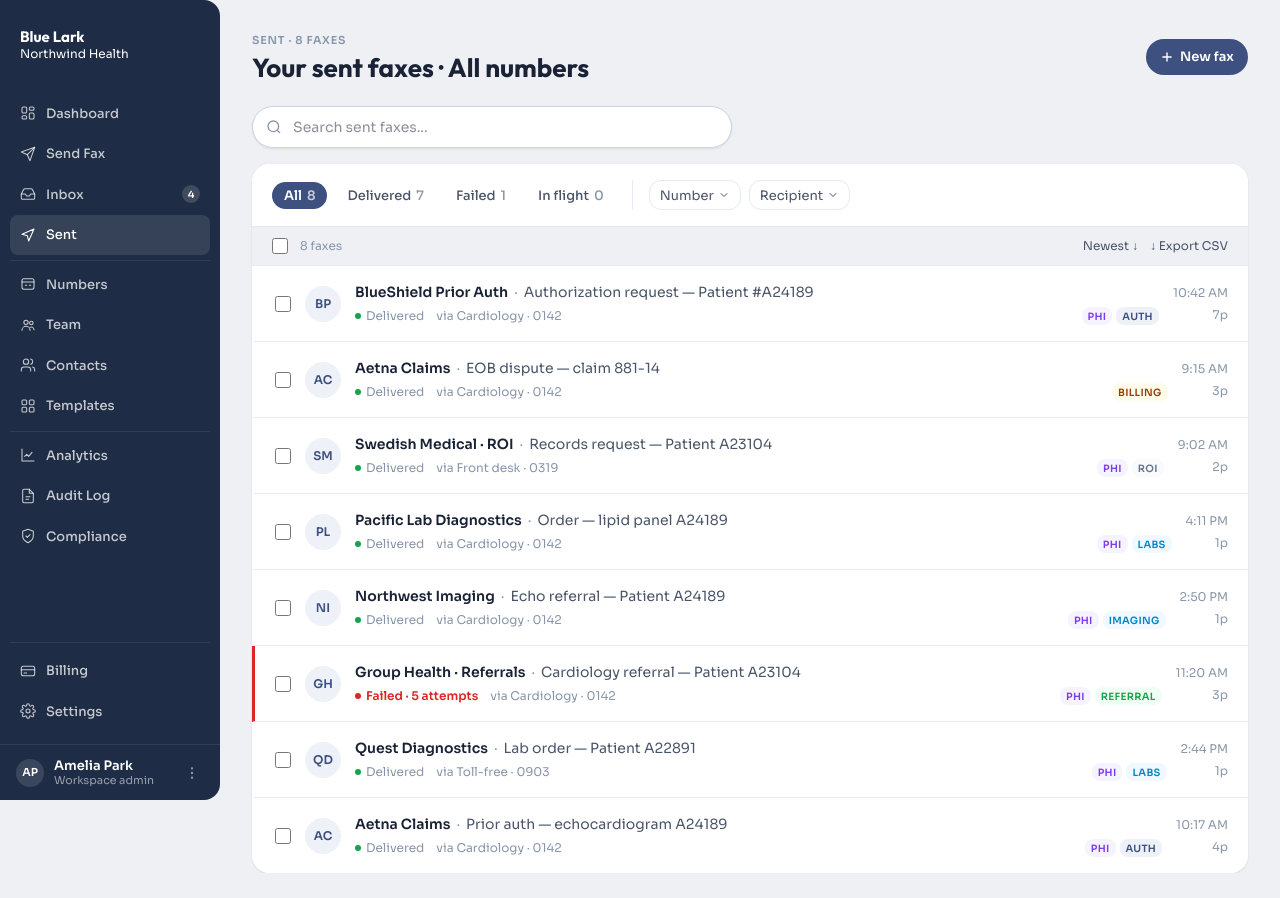
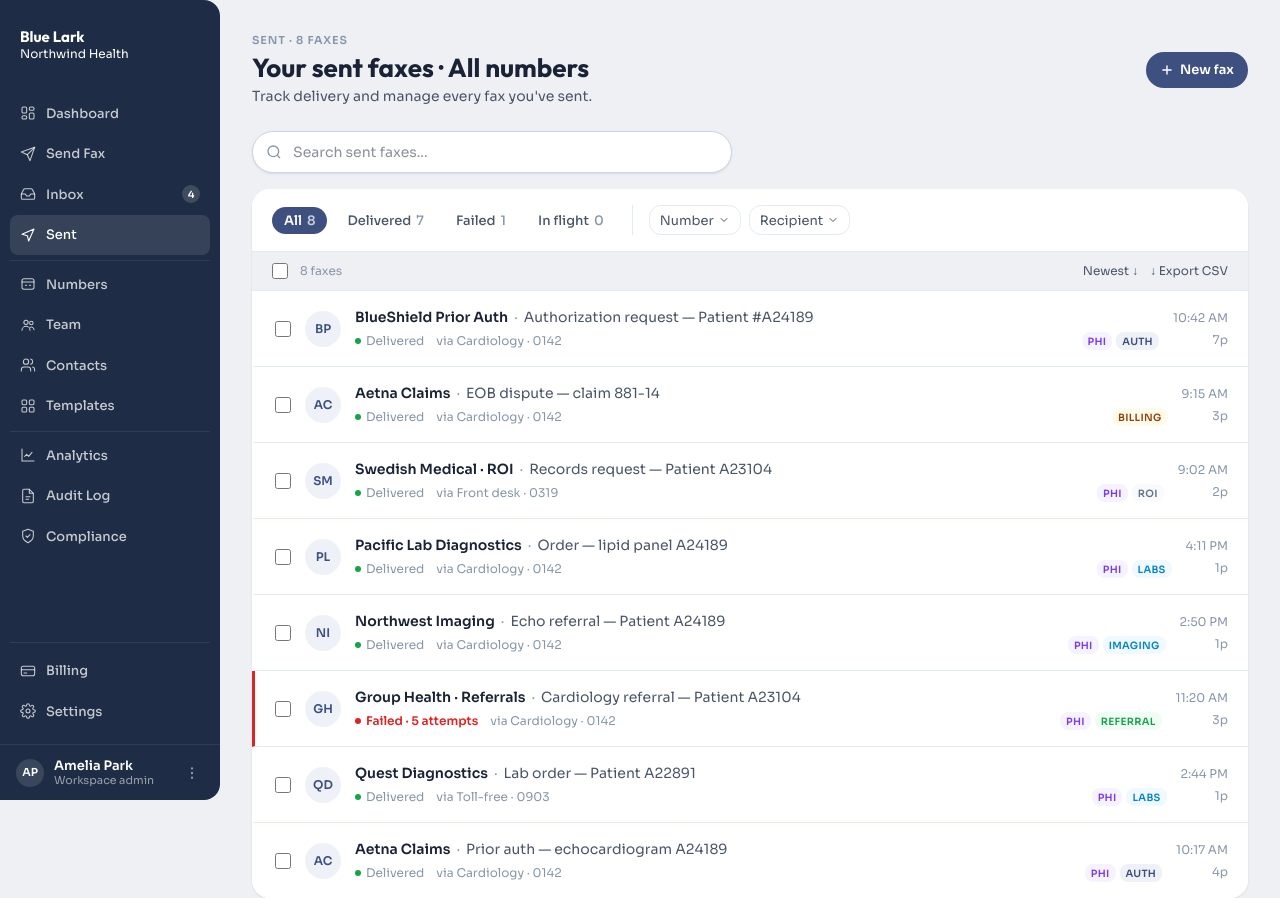
Before and after one commit to kschulze3142/design-prototype, a Next.js app: page /app/sent in a window 1280 px wide. Before the commit the page ends 873 px from the top, so only its background shows below. Built offline with nearby package versions, Linux system fonts and the light colour scheme.

Commit message:
style: add sublines to inbox and sent page headers

```diff
--- a/app/app/inbox/page.tsx
+++ b/app/app/inbox/page.tsx
@@ -415,10 +415,10 @@
       }}>
         <div>
           <div style={{
-            fontFamily: 'var(--font-body)',
+            fontFamily: 'var(--font-mono)',
             fontSize: 11,
             fontWeight: 600,
-            letterSpacing: '0.07em',
+            letterSpacing: '0.08em',
             textTransform: 'uppercase',
             color: 'var(--color-text-tertiary)',
             marginBottom: 4,
@@ -435,6 +435,16 @@
           }}>
             {headline}
           </h1>
+          <p style={{
+            fontFamily: 'var(--font-body)',
+            fontSize: 14,
+            fontWeight: 400,
+            color: 'var(--color-text-secondary)',
+            margin: 0,
+            marginTop: 4,
+          }}>
+            Review, route, and act on every incoming fax.
+          </p>
         </div>
 
         <div style={{ display: 'flex', gap: 8, alignItems: 'center', alignSelf: 'center' }}>
--- a/app/app/sent/page.tsx
+++ b/app/app/sent/page.tsx
@@ -358,10 +358,10 @@
       }}>
         <div>
           <div style={{
-            fontFamily: 'var(--font-body)',
+            fontFamily: 'var(--font-mono)',
             fontSize: 11,
             fontWeight: 600,
-            letterSpacing: '0.07em',
+            letterSpacing: '0.08em',
             textTransform: 'uppercase',
             color: 'var(--color-text-tertiary)',
             marginBottom: 4,
@@ -378,6 +378,16 @@
           }}>
             Your sent faxes · All numbers
           </h1>
+          <p style={{
+            fontFamily: 'var(--font-body)',
+            fontSize: 14,
+            fontWeight: 400,
+            color: 'var(--color-text-secondary)',
+            margin: 0,
+            marginTop: 4,
+          }}>
+            Track delivery and manage every fax you've sent.
+          </p>
         </div>
         <Button variant="primary" style={{ alignSelf: 'center' }}>
           <I.Plus size={14} strokeWidth={2.4} /> New fax
```
